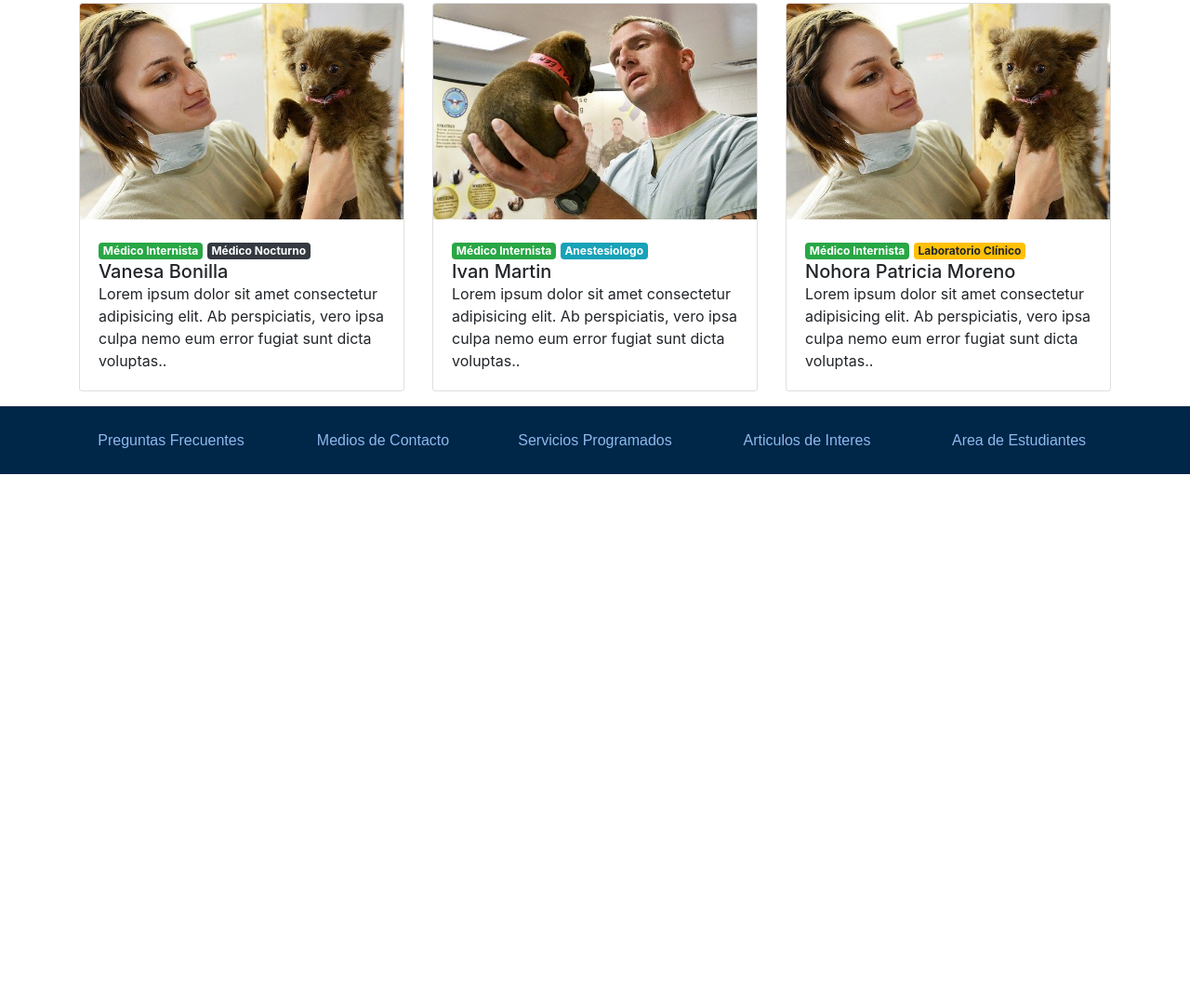
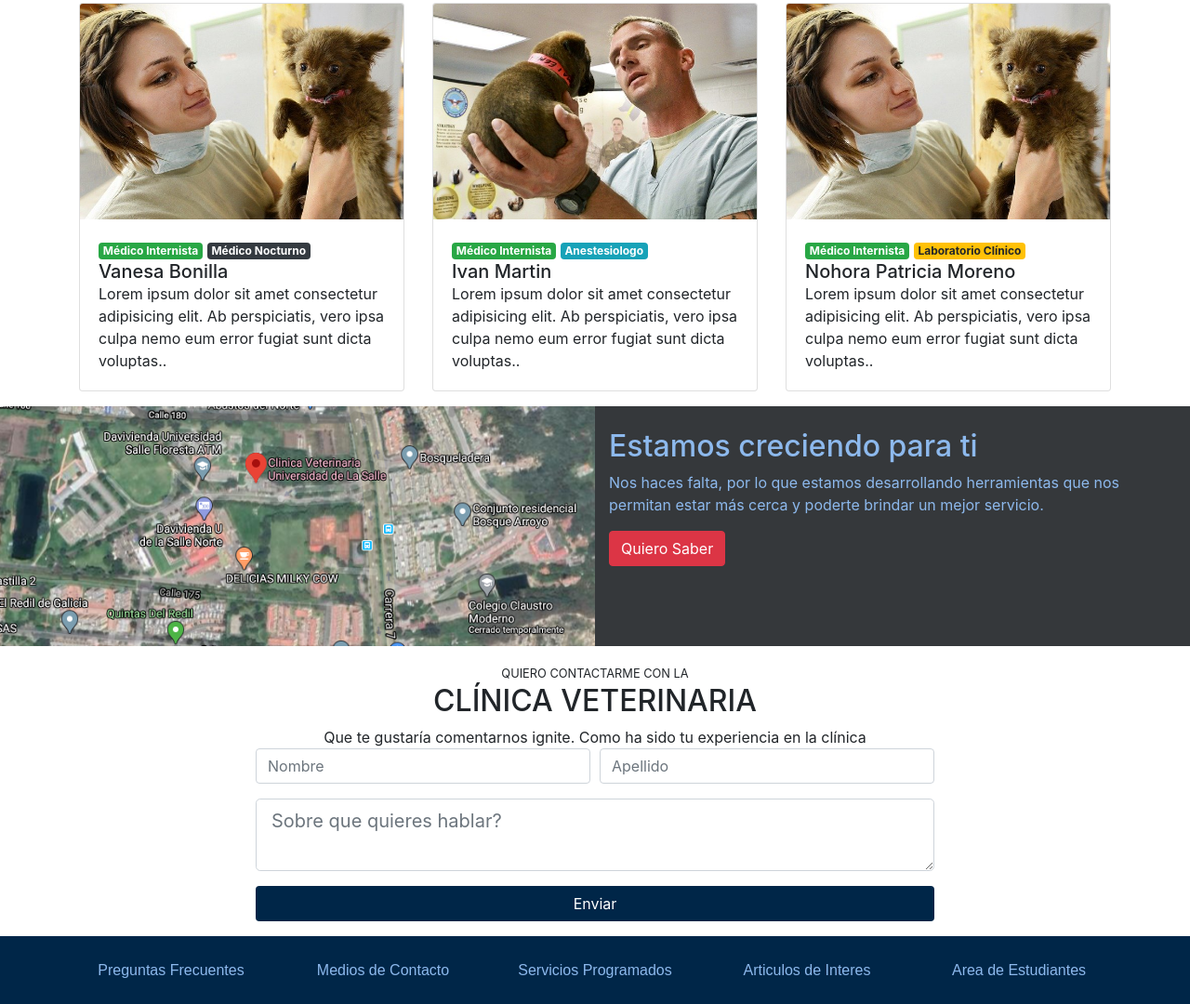
Before and after one commit to nohorapatriciam/clinicaveterinaria, a plain HTML site: page index.html in a window 1280 px wide. Shown: the part 1192-2272 px from the top of the page at 93% size. Before the commit the page ends 1702 px from the top, so only its background shows below. Drawn offline with nearby package versions, Linux system fonts and the light colour scheme.

Commit message:
con formulario

```diff
--- a/index.css
+++ b/index.css
@@ -62,6 +62,15 @@
     display: grid;
 }
 
+#place-time {
+    background-color: #35383B;
+    color:#8DB9ED;
+}
+
+#place-time img {
+    max-width: 100%;
+}
+
 #footer {
     background-color: #002648;
 }
--- a/index.html
+++ b/index.html
@@ -105,7 +105,7 @@
               <div class="card-body">
                 <div class="badges">
                   <span class="badge badge-success">Médico Internista</span>
-                  <span class="badge badge-danger">Docente</span>
+                  <span class="badge badge-danger">Experto</span>
                 </div>
                 <h5 class="card-title">Cesar Cabrejo</h5>
                 <p class="card-text">Lorem ipsum dolor sit amet consectetur adipisicing elit. Ab perspiciatis, vero ipsa culpa nemo eum error fugiat sunt dicta voluptas..</p>
@@ -186,10 +186,73 @@
         </div>
       </div>
     </section>
-
-
     <!-- /Médicos-->
 
+    <!--Datos extras-->
+    <section id="place-time">
+      <div class="container-fluid">
+        <div class="row">
+          <div class="col-12 col-lg-6 pl-0 pr-0">
+            <img src="img/direccion.png" alt="dirección"/>
+          </div>
+          <div class="col-12 col-lg-6 pt-4 pb-4">
+            <h2>Estamos creciendo para ti</h2>
+            <p>
+              Nos haces falta, por lo que estamos desarrollando herramientas que nos permitan estar más cerca y
+              poderte brindar un mejor servicio.
+            </p>
+            <button type="button" class="btn btn-danger">Quiero Saber</button>
+          </div>
+        </div>
+      </div>
+    </section>
+    <!--/Datos extras-->
+
+    <!--Datos de Contacto-->
+    <section id="contact" class="pt-3 pb-3">
+      <div class="container">
+        <div class="row">
+          <div class="col text-uppercase text-center">
+            <small> Quiero Contactarme con la</small>
+            <h2>Clínica Veterinaria</h2>
+          </div>
+        </div>
+
+        <div class="row">
+          <div class="col text-center">
+            Que te gustaría comentarnos ignite.
+            Como ha sido tu experiencia en la clínica
+          </div>
+        </div>
+
+        <div class="row">
+          <div class="col col-md-10 offset-md-1 col-lg-8 offset-lg-2 pt2">
+            <form>
+              <div class="form-row">
+                <div class="form-group col-12 col-md-6">
+                  <input type="text" class="form-control" placeholder="Nombre">
+                </div>
+                <div class="form-group col-12 col-md-6">
+                  <input type="text" class="form-control" placeholder="Apellido">
+                </div>
+              </div>
+              <div class="form-row">
+                  <div class="form-group col">
+                    <textarea name="text" class="form-control form-control-lg" placeholder="Sobre que quieres hablar?"></textarea>
+                  </div>
+              </div>
+              <div class="form-row">
+                <div class="col">
+                  <button type="button" class="btn btn-salle btn-block">Enviar</button>
+                </div>
+              </div>
+            </div>
+            </form>
+          </div>
+        </div>
+    </section>
+
+    <!--/Datos de Contacto-->
 
     <!--Footer-->
     <footer id="footer" class="pb-4 pt-4">
```
Also changed, not shown: img/direccion.png (added), 1 other file.
